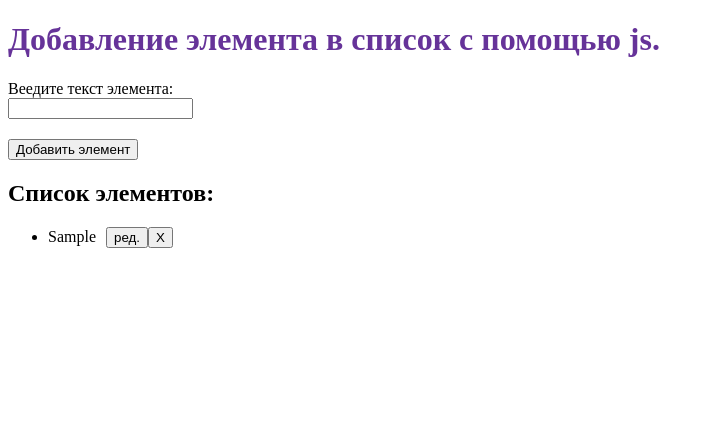
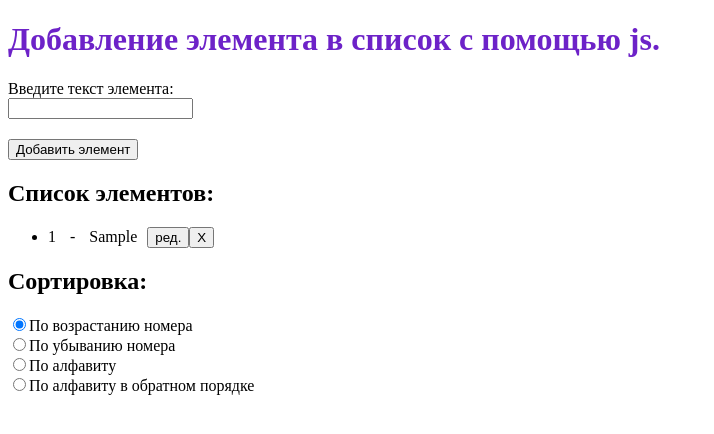
Before and after one commit to ann-ok/js, a plain HTML site: page index.html in a window 1280 px wide. Both pictures are taken after typing "Sample" into the empty fields and a click on the button "Добавить элемент". Shown: the whole page, without its empty margins (0-714 px from the left). Drawn offline with Linux system fonts and the light colour scheme.

Commit message:
+ sorting list items

```diff
--- a/css/style.css
+++ b/css/style.css
@@ -1,6 +1,6 @@
 h1
 {
-    color: rebeccapurple;
+    color: #6d22c8;
 }
 
 #input-text
--- a/index.html
+++ b/index.html
@@ -8,14 +8,28 @@
 <body>
 	<h1>Добавление элемента в список с помощью js.</h1>
 	<div>
-		<label for="input-text">Веедите текст элемента:</label>
+		<label for="input-text">Введите текст элемента:</label>
 		<input id="input-text" type="text">
 		<input id="button-add" type="button" value="Добавить элемент">
 	</div>
 	<div>
-		<h2>Список элементов: </h2>
-		<ul id="list-items">
-		</ul>
+		<h2>Список элементов:</h2>
+		<ul id="list-items"></ul>
+	</div>
+	<div id="radio-sorts">
+		<h2>Сортировка:</h2>
+		<label>
+			<input name="sort-type-buttons" type="radio" value="id-asc" checked>По возрастанию номера<br/>
+		</label>
+		<label>
+			<input name="sort-type-buttons" type="radio" value="id-desc">По убыванию номера<br/>
+		</label>
+		<label>
+			<input name="sort-type-buttons" type="radio" value="name-asc">По алфавиту<br/>
+		</label>
+		<label>
+			<input name="sort-type-buttons" type="radio" value="name-desc">По алфавиту в обратном порядке<br/>
+		</label>
 	</div>
 	<script src="js/script.js"></script>
 </body>
--- a/js/script.js
+++ b/js/script.js
@@ -1,26 +1,45 @@
-let button_add = document.getElementById("button-add");
+const ITEM_SEP = ' - ';
+
+const button_add = document.getElementById('button-add');
 button_add.addEventListener('click', addItem);
 
+const sort_type_buttons = document.getElementsByName('sort-type-buttons');
+for (let i = 0; i < sort_type_buttons.length; i++) {
+    sort_type_buttons[i].addEventListener('click',
+        () => {updateSort(document.getElementById('list-items'), sort_type_buttons[i].value)});
+}
+
 function addItem() {
-    let input = document.getElementById("input-text");
-    if (!(input.value === "undefined" || input.value === null || input.value ===  "")) {
-        let list_root = document.getElementById("list-items");
-        let list_item = document.createElement("li");
-        let item_div = document.createElement("div");
-        let item_text = document.createElement("span");
+    const input = document.getElementById('input-text');
+    if (input.value === 'undefined' || input.value === null || input.value ===  '') {
+        return;
+    }
 
+    const list_root = document.getElementById('list-items');
+    const list_item = document.createElement('li');
+    const item_div = document.createElement('div');
+    const item_id = document.createElement('span');
+    item_id.setAttribute('class', 'item-id');
+    const item_sep = document.createElement('span');
+    const item_text = document.createElement('span');
+    item_text.setAttribute('class', 'item-text');
+
+    item_id.innerText = list_root.getElementsByTagName('li').length + 1;
+    item_sep.innerText = ITEM_SEP;
     item_text.innerText  = input.value;
 
-        let btn_edit = document.createElement("input");
-        btn_edit.type = "button";
-        btn_edit.value = "ред.";
-        btn_edit.addEventListener('click', function() { editItem(list_item, item_div, item_text)});
+    const btn_edit = document.createElement('input');
+    btn_edit.type = 'button';
+    btn_edit.value = 'ред.';
+    btn_edit.addEventListener('click', () => { editItem(list_item, item_div, item_text)});
 
-        let btn_delete = document.createElement("input");
-        btn_delete.type = "button";
-        btn_delete.value = "X";
-        btn_delete.addEventListener('click', () => list_item.remove());
+    const btn_delete = document.createElement('input');
+    btn_delete.type = 'button';
+    btn_delete.value = 'X';
+    btn_delete.addEventListener('click', () => {deleteItem(list_item)});
 
+    item_div.appendChild(item_id);
+    item_div.appendChild(item_sep);
     item_div.appendChild(item_text);
     item_div.appendChild(btn_edit);
     item_div.appendChild(btn_delete);
@@ -28,12 +47,13 @@ function addItem() {
     list_item.appendChild(item_div);
     list_root.appendChild(list_item);
 
-        input.value = "";
-    }
+    input.value = '';
+
+    updateSort(list_root, getTypeSort());
 }
 
 function editItem(item, item_div, item_text) {
-    let close_action = function () {
+    let close_action = () => {
         item_input.remove();
         btn_ok.remove();
         btn_cancel.remove();
@@ -42,21 +62,24 @@ function editItem(item, item_div, item_text) {
 
     item_div.style.display = 'none';
 
-    let item_input = document.createElement("input");
+    const item_input = document.createElement('input');
     item_input.value = item_text.innerText;
 
-    let btn_ok = document.createElement("input");
-    btn_ok.type = "button";
-    btn_ok.value = "Ok";
-    btn_ok.addEventListener("click", () => {
+    const btn_ok = document.createElement('input');
+    btn_ok.type = 'button';
+    btn_ok.value = 'Ok';
+    btn_ok.addEventListener('click', () => {
+        if (item_input.value !== '') {
             item_text.innerText = item_input.value;
+            updateSort(document.getElementById('list-items'), getTypeSort());
+        }
         close_action();
     });
 
-    let btn_cancel = document.createElement("input");
-    btn_cancel.type = "button";
-    btn_cancel.value = "Cancel";
-    btn_cancel.addEventListener("click", () => {
+    const btn_cancel = document.createElement('input');
+    btn_cancel.type = 'button';
+    btn_cancel.value = 'Cancel';
+    btn_cancel.addEventListener('click', () => {
         close_action();
     });
 
@@ -64,3 +87,51 @@ function editItem(item, item_div, item_text) {
     item.appendChild(btn_ok);
     item.appendChild(btn_cancel);
 }
+
+function deleteItem(list_item) {
+    const list_root = document.getElementById('list-items');
+    const delete_item_id = list_item.getElementsByClassName('item-id')[0].innerText;
+    list_item.remove();
+
+    let items = [].slice.call(list_root.getElementsByTagName('li'));
+    for(let i = 0; i < items.length; i++) {
+        let item_id = items[i].getElementsByClassName('item-id')[0].innerText;
+        if (item_id >= delete_item_id) {
+            items[i].getElementsByClassName('item-id')[0].innerText = item_id - 1;//???
+        }
+    }
+
+    updateList(list_root, items);
+}
+
+function updateSort(ul, sort_type) {
+    let list = [].slice.call(ul.getElementsByTagName('li'));
+
+    list.sort(function (a, b) {
+        let sort_type_name = sort_type.includes('id') ? 'item-id' : 'item-text';
+        let aValue = a.getElementsByTagName('div')[0].getElementsByClassName(sort_type_name)[0].innerText;
+        let bValue = b.getElementsByTagName('div')[0].getElementsByClassName(sort_type_name)[0].innerText;
+        return sort_type.includes('asc') ? aValue.localeCompare(bValue) : bValue.localeCompare(aValue);
+    });
+
+    updateList(ul, list);
+}
+
+function updateList(old_list, new_items) {
+    let new_list = old_list.cloneNode(false);
+    new_items.forEach(function (items) {
+        new_list.appendChild(items);
+    });
+
+    old_list.parentNode.replaceChild(new_list, old_list);
+}
+
+function getTypeSort() {
+    for (let i = 0; i < sort_type_buttons.length; i++) {
+        const sort_type_button = sort_type_buttons[i];
+        if (sort_type_button.checked) {
+            return sort_type_button.value;
+        }
+    }
+    return 'error';
+}
```
Lines whose indentation alone changed are shown as unchanged.
